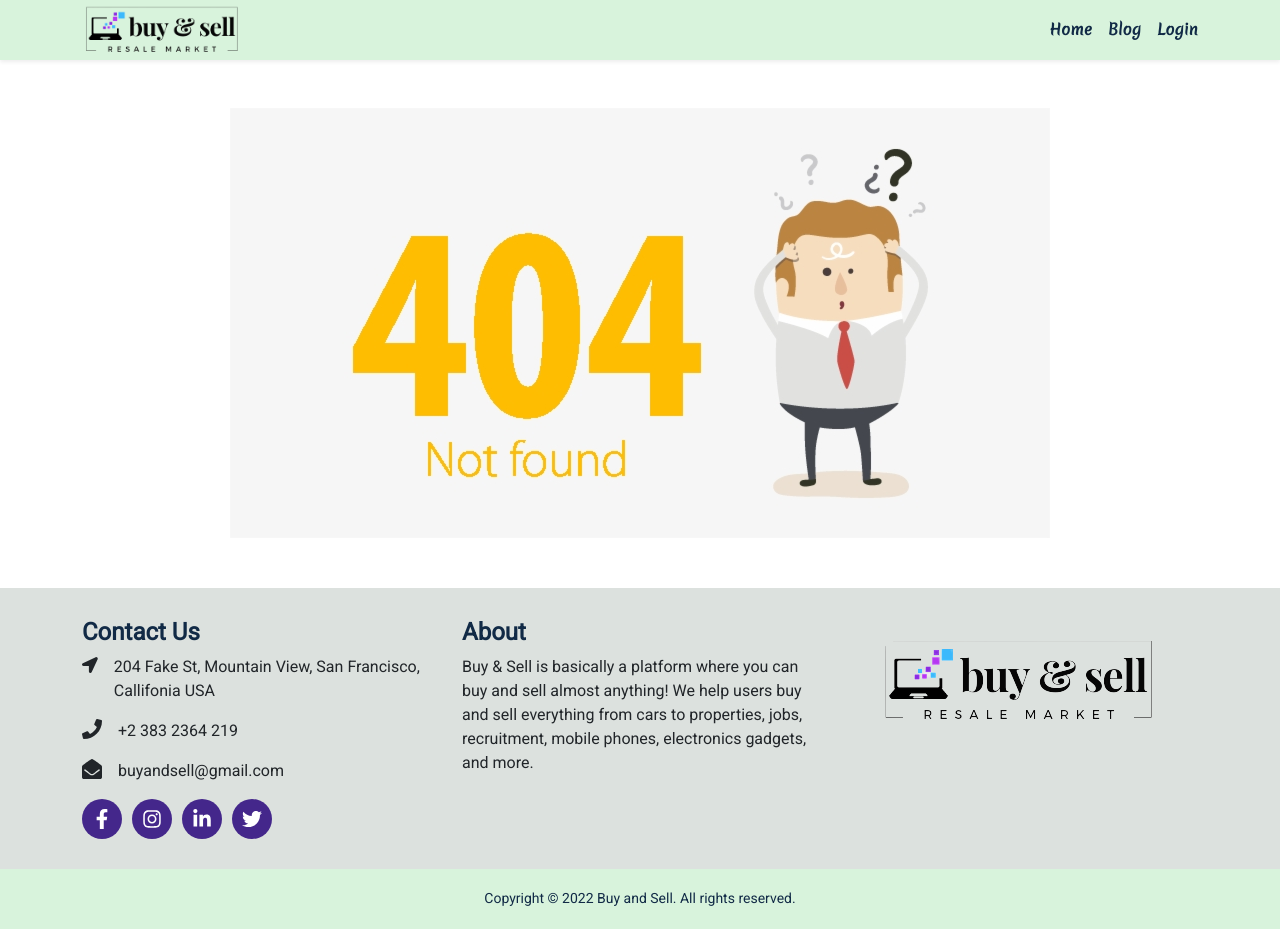
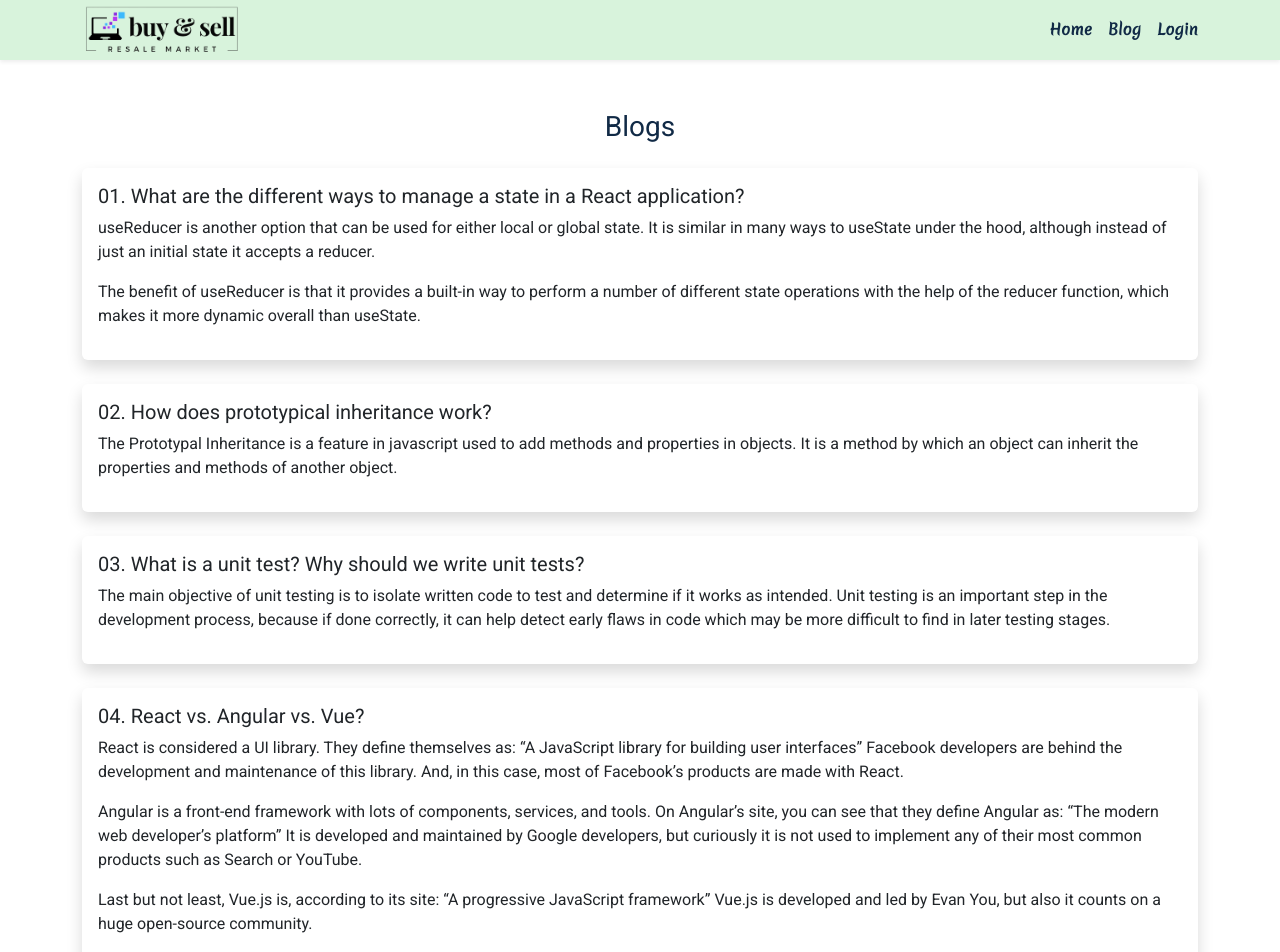
Before and after one commit to sksabbirhossain/buy-and-sell-clint, a React (Create React App) app: page /blogs in a window 1280 px wide. Shown: the top 952 px of the page. Before the commit the page ends 929 px from the top, so only its background shows below. Built offline with nearby package versions, Linux system fonts and the light colour scheme; no server answers.

Commit message:
created a blog page

```diff
--- a/src/App.js
+++ b/src/App.js
@@ -5,6 +5,7 @@ import Main from "./layouts/Main";
 import AddProduct from "./pages/AddProduct/AddProduct";
 import AllBuyers from "./pages/AllBuyers/AllBuyers";
 import AllSellers from "./pages/AllSellers/AllSellers";
+import Blogs from "./pages/Blogs/Blogs";
 import Dashboard from "./pages/Dashboard/Dashboard";
 import Error from "./pages/Error/Error";
 import Home from "./pages/Home/Home";
@@ -23,6 +24,7 @@ function App() {
     <Routes>
       <Route path="/" element={<Main />}>
         <Route path="/" element={<Home />} />
+        <Route path="/blogs" element={<Blogs/> } />
         <Route path="/login" element={<Login />} />
         <Route path="/signup" element={<Signup />} />
         <Route path="/category/:id" element={<PrivateRoute><Category /></PrivateRoute>} />
--- a/src/components/Header/Header.js
+++ b/src/components/Header/Header.js
@@ -46,7 +46,7 @@ const Header = () => {
               </NavLink>
             </li>
             <li className="nav-item">
-              <NavLink className={`${styles.navLink}`} to="/blog" end>
+              <NavLink className={`${styles.navLink}`} to="/blogs" end>
                 Blog
               </NavLink>
             </li>
--- a/src/components/Sidebar/Sidebar.js
+++ b/src/components/Sidebar/Sidebar.js
@@ -1,11 +1,10 @@
 import { useQuery } from "@tanstack/react-query";
-import React, { useState } from "react";
+import React from "react";
 import { Link } from "react-router-dom";
 import { useAuth } from "../../contexts/AuthContext";
 import styles from "./Sidebar.module.css";
 
 const Sidebar = () => {
-  // const [loginUser, setLoginUser] = useState({});
   const { currentUser } = useAuth();
   // get all users
   const { data, isLoading } = useQuery({
--- /dev/null
+++ b/src/pages/Blogs/Blogs.js
@@ -0,0 +1,77 @@
+import React from "react";
+
+const Blogs = () => {
+  return (
+    <section>
+      <div className="container">
+        <h3 className="text-center mb-4">Blogs</h3>
+        <div className="row">
+          <div className="col-12">
+            <div className="blog shadow rounded p-3 mb-4">
+              <h5>
+                01. What are the different ways to manage a state in a React
+                application?
+              </h5>
+              <p>
+                useReducer is another option that can be used for either local
+                or global state. It is similar in many ways to useState under
+                the hood, although instead of just an initial state it accepts a
+                reducer.
+              </p>
+              <p>
+                The benefit of useReducer is that it provides a built-in way to
+                perform a number of different state operations with the help of
+                the reducer function, which makes it more dynamic overall than
+                useState.
+              </p>
+            </div>
+            <div className="blog shadow rounded p-3 mb-4">
+              <h5>02. How does prototypical inheritance work?</h5>
+              <p>
+                The Prototypal Inheritance is a feature in javascript used to
+                add methods and properties in objects. It is a method by which
+                an object can inherit the properties and methods of another
+                object.
+              </p>
+            </div>
+            <div className="blog shadow rounded p-3 mb-4">
+              <h5>03. What is a unit test? Why should we write unit tests?</h5>
+              <p>
+                The main objective of unit testing is to isolate written code to
+                test and determine if it works as intended. Unit testing is an
+                important step in the development process, because if done
+                correctly, it can help detect early flaws in code which may be
+                more difficult to find in later testing stages.
+              </p>
+            </div>
+            <div className="blog shadow rounded p-3 mb-4">
+              <h5>04. React vs. Angular vs. Vue?</h5>
+              <p>
+                React is considered a UI library. They define themselves as: “A
+                JavaScript library for building user interfaces” Facebook
+                developers are behind the development and maintenance of this
+                library. And, in this case, most of Facebook’s products are made
+                with React.
+              </p>
+              <p>
+                Angular is a front-end framework with lots of components,
+                services, and tools. On Angular’s site, you can see that they
+                define Angular as: “The modern web developer’s platform” It is
+                developed and maintained by Google developers, but curiously it
+                is not used to implement any of their most common products such
+                as Search or YouTube.
+              </p>
+              <p>
+                Last but not least, Vue.js is, according to its site: “A
+                progressive JavaScript framework” Vue.js is developed and led by
+                Evan You, but also it counts on a huge open-source community.
+              </p>
+            </div>
+          </div>
+        </div>
+      </div>
+    </section>
+  );
+};
+
+export default Blogs;
```
